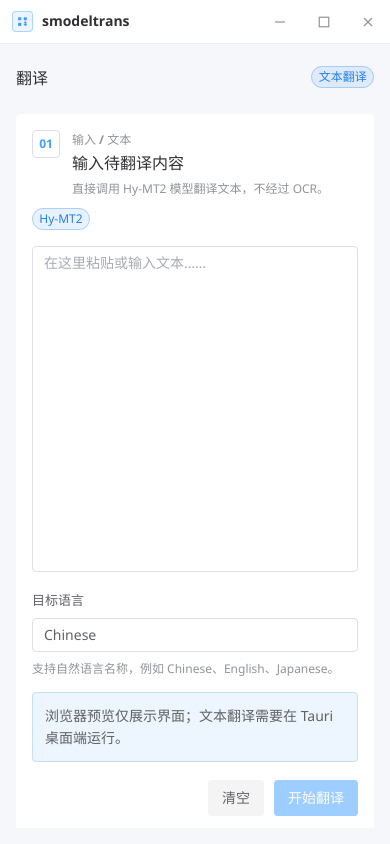
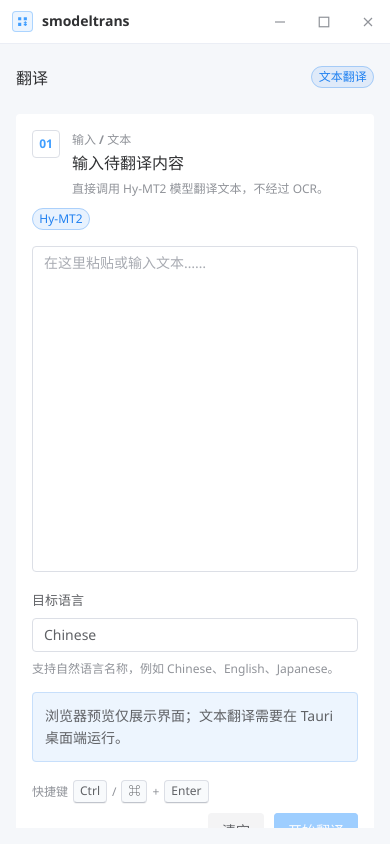
Before and after one commit to izumkineno/smodeltrans, a Vue app: page /#/translate in a window 390 px wide. Built offline with nearby package versions, Linux system fonts and the light colour scheme.

Commit message:
feat(translation): 添加快捷键翻译
支持 Ctrl+Enter 和 Command+Enter，仅在翻译页面激活时触发并避免其他路由误操作。

Confidence: high

Scope-risk: narrow

```diff
--- a/src/components/TextTranslationPage.vue
+++ b/src/components/TextTranslationPage.vue
@@ -1,5 +1,5 @@
 <script setup lang="ts">
-import { computed, onBeforeUnmount, ref } from "vue";
+import { computed, onActivated, onBeforeUnmount, onDeactivated, ref } from "vue";
 import { listen } from "@tauri-apps/api/event";
 import type { UnlistenFn } from "@tauri-apps/api/event";
 import {
@@ -38,6 +38,7 @@ const errorMessage = ref("");
 const statusMessage = ref("输入文本后开始翻译。");
 const progress = ref(0);
 const workflowState = ref<TextWorkflowState>("idle");
+const pageRoot = ref<HTMLElement | null>(null);
 const activeController = ref<AbortController | null>(null);
 let progressUnlisten: UnlistenFn | undefined;
 
@@ -275,7 +276,40 @@ function handleSourceInput() {
   }
 }
 
+function handleTranslationShortcut(event: KeyboardEvent) {
+  const isShortcut =
+    event.key === "Enter" &&
+    (event.ctrlKey || event.metaKey) &&
+    !event.altKey &&
+    !event.shiftKey;
+  if (
+    !isShortcut ||
+    event.defaultPrevented ||
+    event.repeat ||
+    !pageRoot.value ||
+    !document.body.contains(pageRoot.value) ||
+    event.isComposing ||
+    !canStart.value
+  ) {
+    return;
+  }
+  event.preventDefault();
+  void startTranslation();
+}
+
+function bindTranslationShortcut() {
+  window.addEventListener("keydown", handleTranslationShortcut, true);
+}
+
+function unbindTranslationShortcut() {
+  window.removeEventListener("keydown", handleTranslationShortcut, true);
+}
+
+onActivated(bindTranslationShortcut);
+onDeactivated(unbindTranslationShortcut);
+
 onBeforeUnmount(() => {
+  unbindTranslationShortcut();
   activeController.value?.abort();
   activeController.value = null;
   clearProgressListener();
@@ -283,7 +317,7 @@ onBeforeUnmount(() => {
 </script>
 
 <template>
-  <section class="text-translation-page" aria-label="文本翻译工作区">
+  <section ref="pageRoot" class="text-translation-page" aria-label="文本翻译工作区">
     <div class="text-page-grid">
       <n-card class="text-page-card text-input-card" :bordered="false">
         <div class="text-card-heading">
@@ -329,11 +363,20 @@ onBeforeUnmount(() => {
         </n-alert>
 
         <div class="text-card-actions">
+          <span class="text-shortcut-hint" aria-label="快捷键：Control 或 Command 加 Enter">
+            <span>快捷键</span>
+            <kbd>Ctrl</kbd>
+            <span>/</span>
+            <kbd>⌘</kbd>
+            <span>+</span>
+            <kbd>Enter</kbd>
+          </span>
           <n-button secondary @click="clearText">清空</n-button>
           <n-button
             v-if="workflowState !== 'processing'"
             type="primary"
             :disabled="!canStart"
+            aria-keyshortcuts="Control+Enter Meta+Enter"
             @click="startTranslation"
           >
             {{ workflowState === 'cancelled' || workflowState === 'error' ? '再次翻译' : '开始翻译' }}
@@ -548,6 +591,30 @@ onBeforeUnmount(() => {
   padding-top: 18px;
 }
 
+.text-shortcut-hint {
+  display: flex;
+  align-items: center;
+  gap: 5px;
+  margin-right: auto;
+  color: var(--text-muted);
+  font-size: 12px;
+  white-space: nowrap;
+}
+
+.text-shortcut-hint kbd {
+  min-width: 24px;
+  padding: 2px 6px;
+  border: 1px solid var(--border);
+  border-bottom-color: var(--border-strong);
+  border-radius: 4px;
+  color: var(--text-soft);
+  background: var(--surface-soft);
+  box-shadow: 0 1px 0 rgba(48, 49, 51, 0.06);
+  font: inherit;
+  line-height: 1.4;
+  text-align: center;
+}
+
 .text-processing-state,
 .text-output-message,
 .text-empty-output {
@@ -677,6 +744,15 @@ onBeforeUnmount(() => {
     gap: 10px;
   }
 
+  .text-card-actions {
+    align-items: stretch;
+    flex-wrap: wrap;
+  }
+
+  .text-shortcut-hint {
+    width: 100%;
+  }
+
   .text-result-actions,
   .text-page-footer {
     align-items: flex-start;
```
